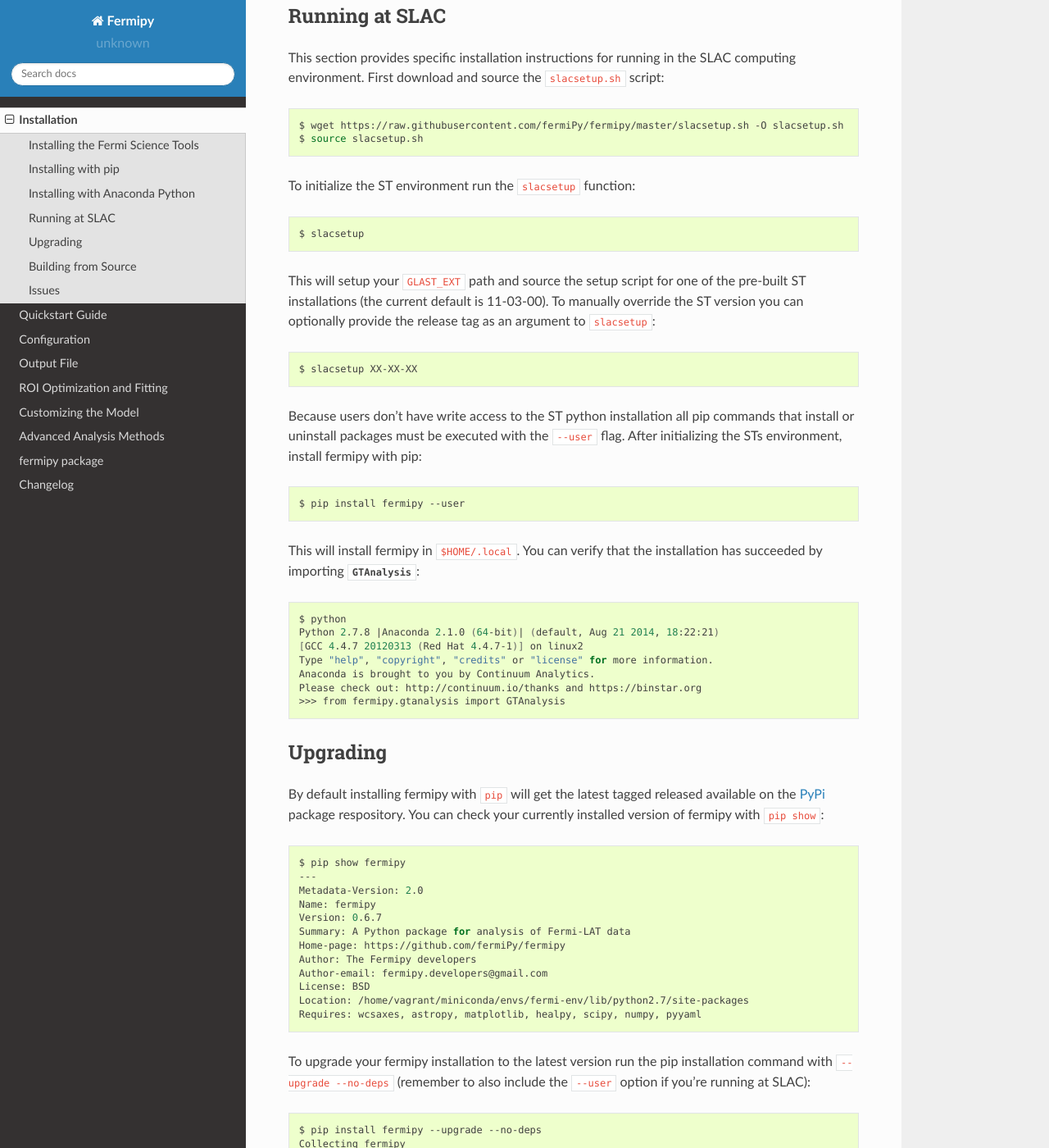
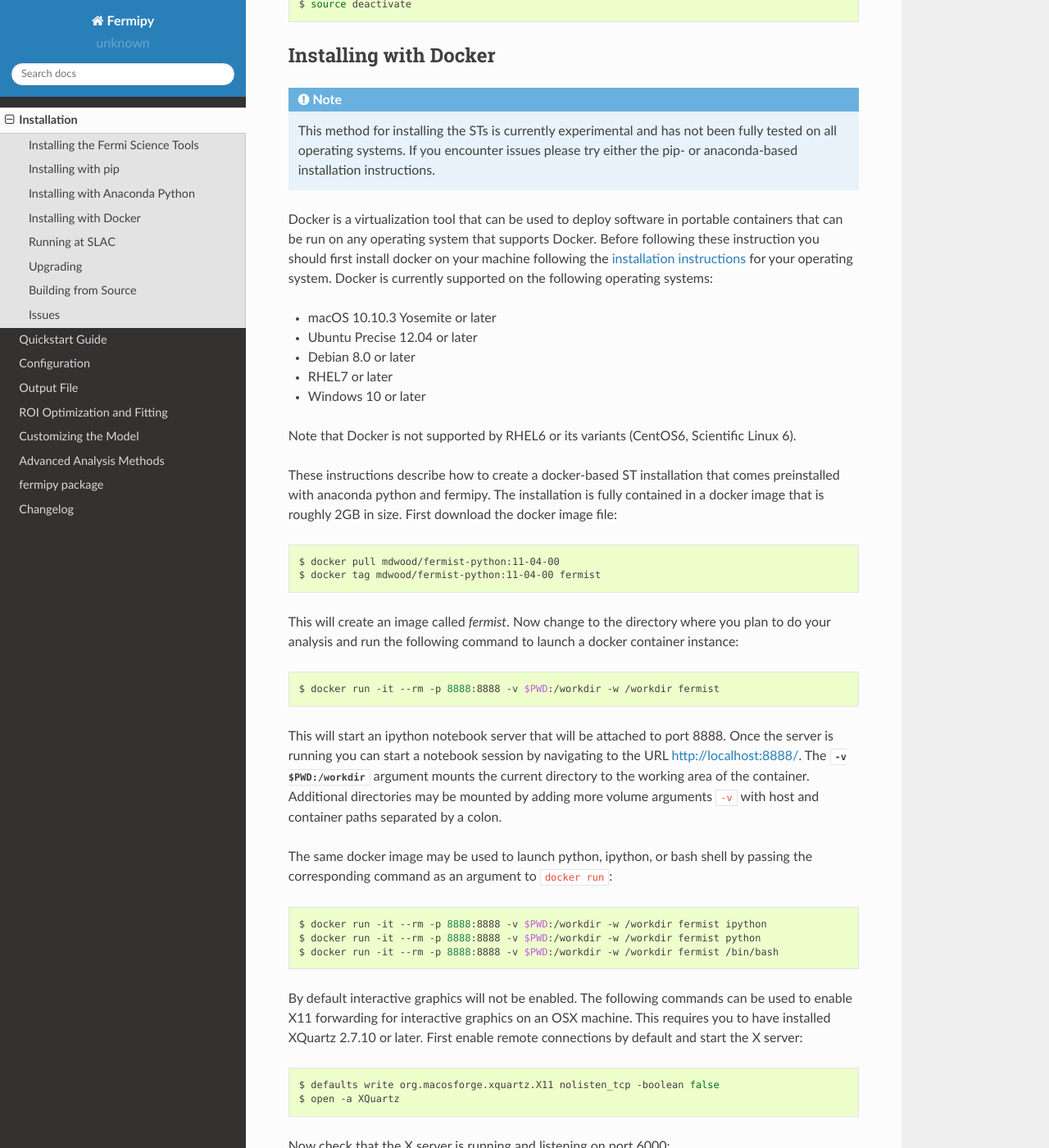
Before and after one commit to fermiPy/fermipy, a Sphinx documentation site: the page built from docs/install.rst, in a window 1280 px wide and 1400 px high, scrolled down 2925 px. Shown: the whole window at 82% size. Built offline with Sphinx 7.4.7 and the Read the Docs theme 2.0.0, drawn with Linux system fonts in a browser that asks for light colours; some of the changed text lies outside the part shown.

Commit message:
Add docs for docker installation.

```diff
--- a/docs/install.rst
+++ b/docs/install.rst
@@ -18,7 +18,9 @@ installing and setting up the STs see :ref:`stinstall`.  If you are
 running at SLAC you can follow the `Running at SLAC`_ instructions.
 For Unix/Linux users we currently recommend following the
 :ref:`condainstall` instructions.  For OSX users we recommend
-following the :ref:`pipinstall` instructions.
+following the :ref:`pipinstall` instructions.  The
+:ref:`dockerinstall` instructions can be used to install the STs on
+both OSX and Linux machines that are new enough to support Docker.
 
 .. _stinstall:
 
@@ -170,6 +172,99 @@ your shell environment to run the Fermi Science Tools.  The
 
    $ source deactivate
 
+
+.. _dockerinstall:
+
+Installing with Docker
+----------------------
+
+.. note::
+
+   This method for installing the STs is currently experimental
+   and has not been fully tested on all operating systems.  If you
+   encounter issues please try either the pip- or anaconda-based
+   installation instructions.
+
+Docker is a virtualization tool that can be used to deploy software in
+portable containers that can be run on any operating system that
+supports Docker.  Before following these instruction you should first
+install docker on your machine following the `installation instructions
+<https://docs.docker.com/engine/installation/>`_ for your operating
+system.  Docker is currently supported on the following operating
+systems:
+
+* macOS 10.10.3 Yosemite or later
+* Ubuntu Precise 12.04 or later
+* Debian 8.0 or later
+* RHEL7 or later
+* Windows 10 or later
+
+Note that Docker is not supported by RHEL6 or its variants (CentOS6,
+Scientific Linux 6).
+
+These instructions describe how to create a docker-based ST
+installation that comes preinstalled with anaconda python and fermipy.
+The installation is fully contained in a docker image that is roughly
+2GB in size.  First download the docker image file:
+
+.. code-block:: bash
+
+   $ docker pull mdwood/fermist-python:11-04-00
+   $ docker tag mdwood/fermist-python:11-04-00 fermist
+
+This will create an image called *fermist*.  Now change to the
+directory where you plan to do your analysis and run the following
+command to launch a docker container instance:
+
+.. code-block:: bash
+
+   $ docker run -it --rm -p 8888:8888 -v $PWD:/workdir -w /workdir fermist
+
+This will start an ipython notebook server that will be attached to
+port 8888.  Once the server is running you can start a notebook
+session by navigating to the URL `http://localhost:8888/
+<http://localhost:8888/>`_.  The `-v $PWD:/workdir` argument mounts
+the current directory to the working area of the container.
+Additional directories may be mounted by adding more volume arguments
+``-v`` with host and container paths separated by a colon.
+
+The same docker image may be used to launch python, ipython, or bash
+shell by passing the corresponding command as an argument to ``docker
+run``:
+
+.. code-block:: bash
+
+   $ docker run -it --rm -p 8888:8888 -v $PWD:/workdir -w /workdir fermist ipython
+   $ docker run -it --rm -p 8888:8888 -v $PWD:/workdir -w /workdir fermist python
+   $ docker run -it --rm -p 8888:8888 -v $PWD:/workdir -w /workdir fermist /bin/bash
+
+By default interactive graphics will not be enabled.  The following
+commands can be used to enable X11 forwarding for interactive graphics
+on an OSX machine.  This requires you to have installed XQuartz 2.7.10
+or later.  First enable remote connections by default and start the X
+server:
+
+.. code-block:: bash
+
+   $ defaults write org.macosforge.xquartz.X11 nolisten_tcp -boolean false
+   $ open -a XQuartz
+
+Now check that the X server is running and listening on port 6000:
+
+.. code-block:: bash
+
+   $ lsof -i :6000
+
+If you don't see X11 listening on port 6000 then try restarting XQuartz.
+
+Once you have XQuartz configured you can enable forwarding by setting
+DISPLAY environment variable to the IP address of the host machine:
+
+.. code-block:: bash
+
+   $ export HOST_IP=`ifconfig en0 | grep "inet " | cut -d " " -f2`
+   $ xhost +$HOST_IP
+   $ docker run -it --rm -e DISPLAY=$HOST_IP:0 -v $PWD:/workdir -w /workdir fermist ipython
 
 Running at SLAC
 ---------------
```
